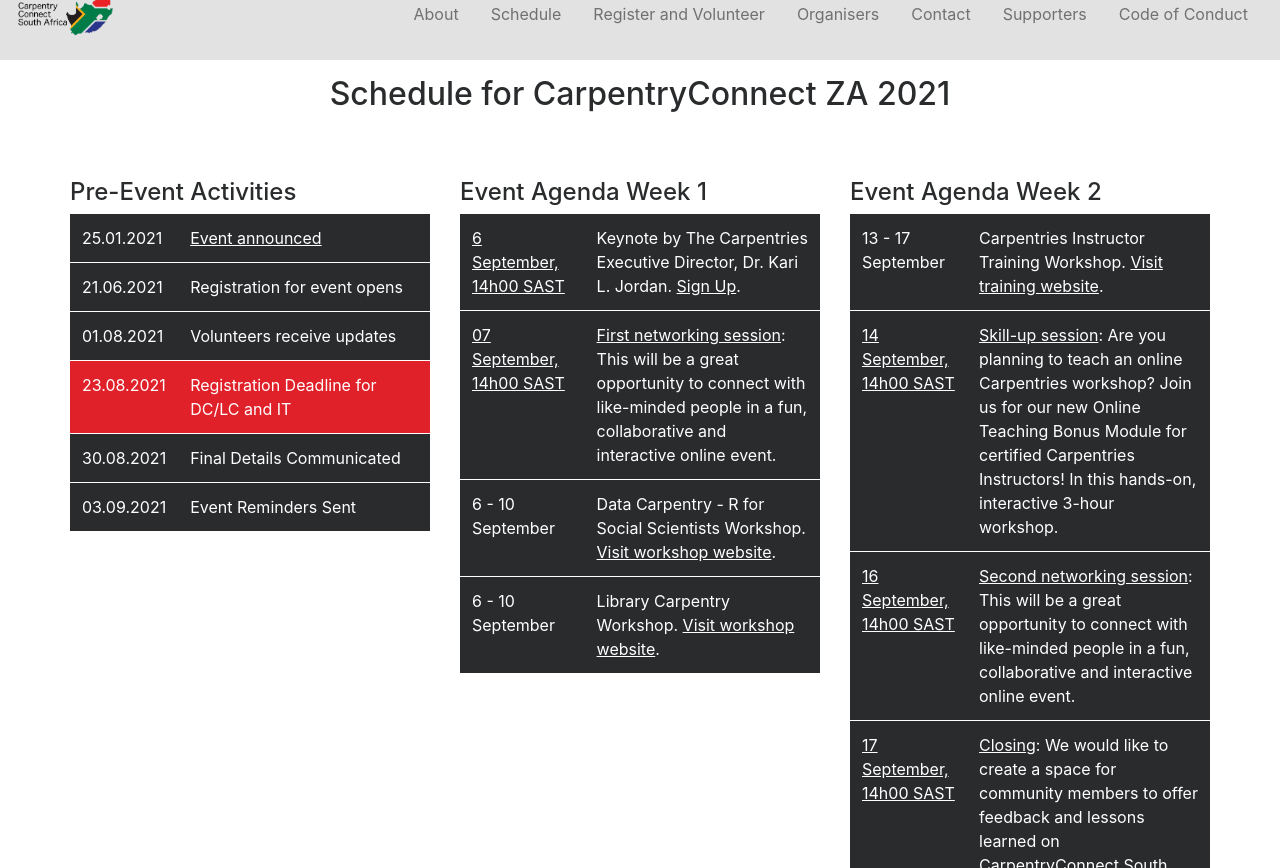
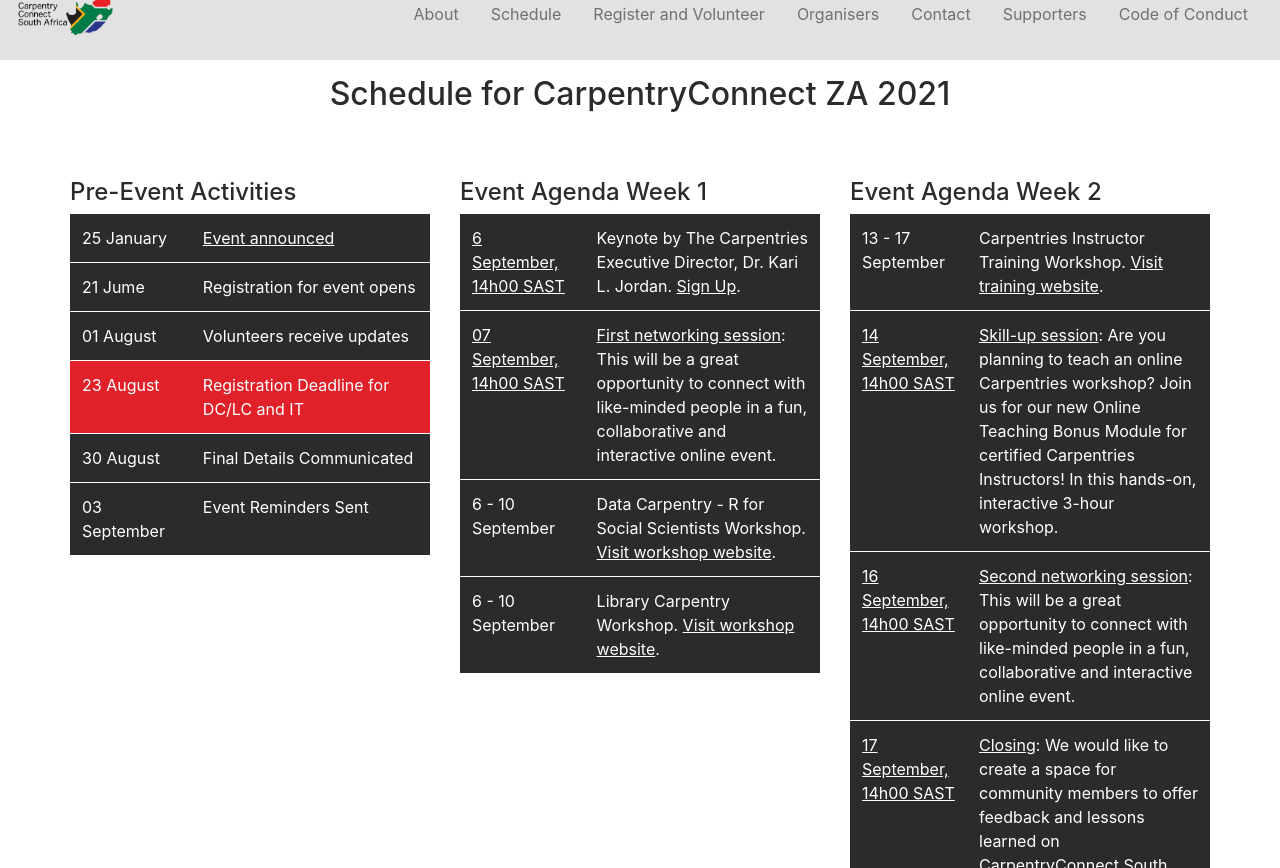
Before and after one commit to CarpentryConnect/za.carpentryconnect.org, a Jekyll site: the page built from index.html, in a window 1280 px wide and 900 px high, scrolled down 1838 px, cut to the strip 32-900 px from the top of the window. Built offline with Jekyll 4.4.1, drawn with Linux system fonts in a browser that asks for light colours; nearby versions of some CDN libraries.

Commit message:
standardising dates

```diff
--- a/index.html
+++ b/index.html
@@ -72,7 +72,7 @@
             <table class="table table-inverse" id="timetable">
               <tr>
                   <td>
-                      25.01.2021
+                      25 January
                   </td>
                   <td>
                       <a href = "https://eventfund.codeforscience.org/announcing/">Event announced</a>
@@ -80,7 +80,7 @@
               </tr>
               <tr>
                     <td>
-                        21.06.2021
+                        21 Jume
                     </td>
                     <td>
                         Registration for event opens
@@ -89,7 +89,7 @@
 
                 <tr>
                     <td>
-                        01.08.2021
+                        01 August
                     </td>
                     <td>
                         Volunteers receive updates
@@ -98,7 +98,7 @@
 
                 <tr class="red-table-row">
                     <td>
-                        23.08.2021
+                        23 August
                     </td>
                     <td>
                         Registration Deadline for DC/LC and IT
@@ -107,7 +107,7 @@
 
                 <tr>
                     <td>
-                        30.08.2021
+                        30 August
                     </td>
                     <td>
                         Final Details Communicated
@@ -116,7 +116,7 @@
 
                 <tr>
                     <td>
-                        03.09.2021
+                        03 September
                     </td>
                     <td>
                         Event Reminders Sent
```
